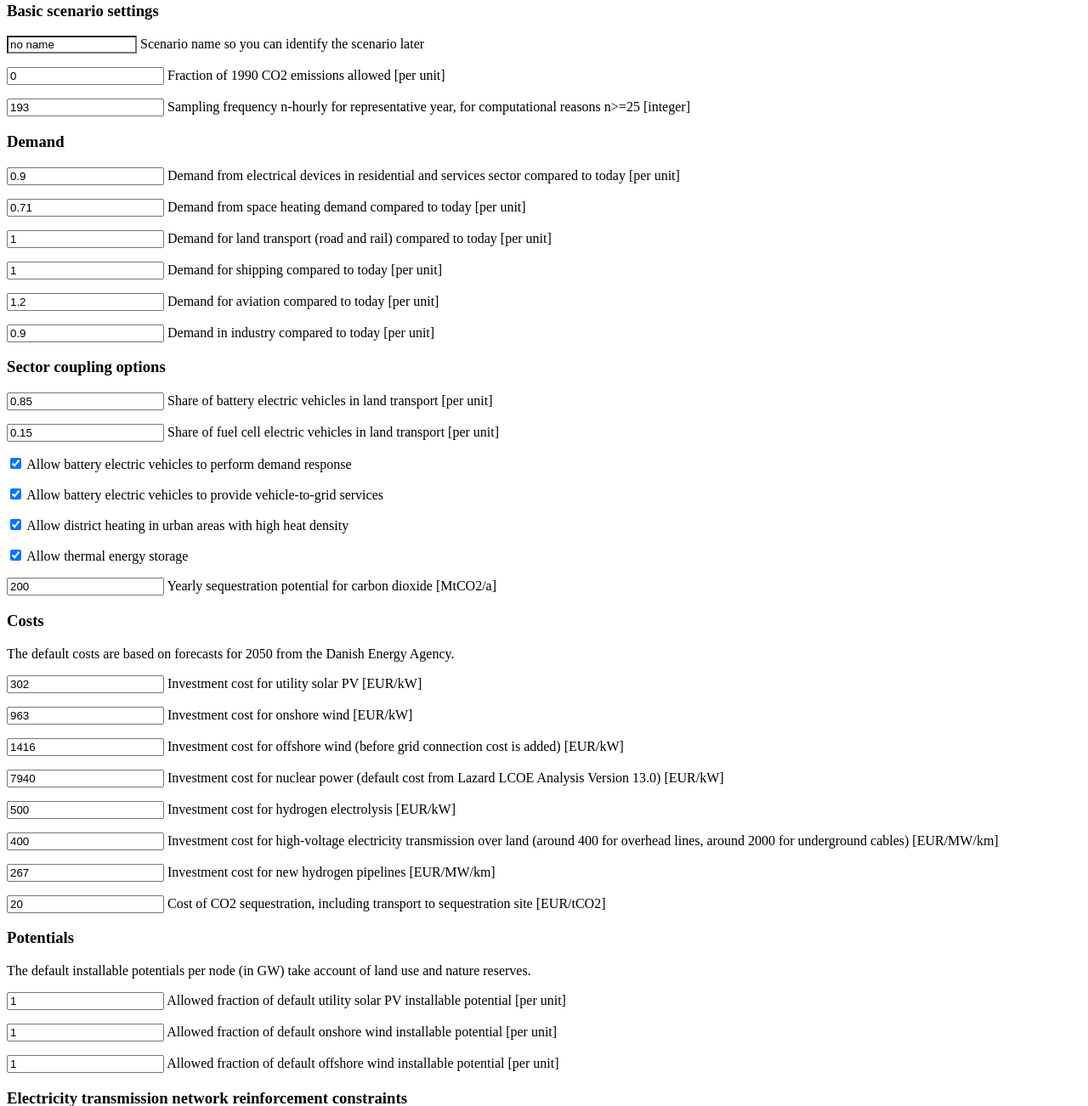
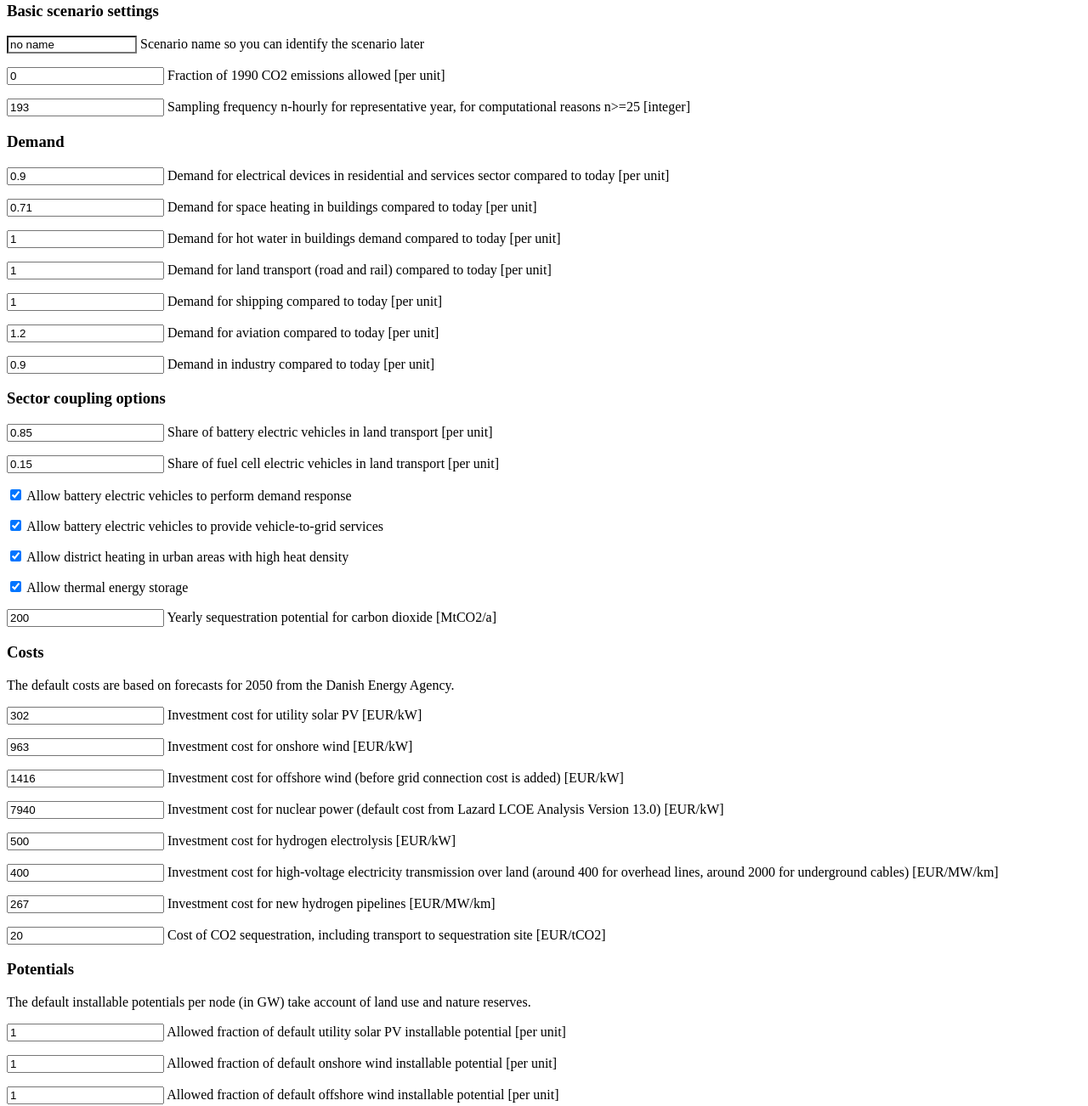
Before and after one commit to PyPSA/pypsa-server, a Flask app: page /submit in a window 1280 px wide. Shown: the part 221-1523 px from the top of the page at 85% size. Run offline with Flask 2, Linux system fonts and the light colour scheme; some libraries are stand-ins or nearby versions.

Commit message:
Allow hot water demand in buildings to be altered

```diff
--- a/config.yaml
+++ b/config.yaml
@@ -43,6 +43,7 @@ scenario:
   land_transport_electric_share: 0.85
   land_transport_fuel_cell_share: 0.15
   space_heat_demand : 0.71
+  water_heat_demand : 1.
   electricity_demand : 0.9
   land_transport_demand : 1.
   shipping_demand : 1.
--- a/server.py
+++ b/server.py
@@ -44,7 +44,7 @@ booleans = ["bev_dsm","v2g","central","tes"]
 
 floats = ["co2_limit",
           "land_transport_electric_share","land_transport_fuel_cell_share",
-          "space_heat_demand",
+          "space_heat_demand","water_heat_demand",
           "electricity_demand","land_transport_demand","shipping_demand","aviation_demand","industry_demand",
           "co2_sequestration_potential",
           "solar_potential","onwind_potential","offwind_potential",
--- a/static/scenarios.js
+++ b/static/scenarios.js
@@ -24,6 +24,7 @@ assumptions = {"scenario_name" : "no name",
 	       "central" : true,
 	       "tes" : true,
 	       "space_heat_demand" : 0.71,
+	       "water_heat_demand" : 1.0,
                "electricity_demand" : 0.9,
 	       "land_transport_demand" : 1.0,
 	       "shipping_demand" : 1.0,
--- a/templates/submit.html
+++ b/templates/submit.html
@@ -29,13 +29,19 @@
     <p>
       <input class="form-check-input" type="number" name="electricity_demand" id="electricity_demand" value=1.0>
       <label class="form-check-label" for="electricity_demand">
-	Demand from electrical devices in residential and services sector compared to today [per unit]
+	Demand for electrical devices in residential and services sector compared to today [per unit]
       </label>
     </p>
     <p>
       <input class="form-check-input" type="number" name="space_heat_demand" id="space_heat_demand" value=1.0>
       <label class="form-check-label" for="space_heat_demand">
-	Demand from space heating demand compared to today [per unit]
+	Demand for space heating in buildings compared to today [per unit]
+      </label>
+    </p>
+    <p>
+      <input class="form-check-input" type="number" name="water_heat_demand" id="water_heat_demand" value=1.0>
+      <label class="form-check-label" for="water_heat_demand">
+	Demand for hot water in buildings demand compared to today [per unit]
       </label>
     </p>
     <p>
--- a/worker.py
+++ b/worker.py
@@ -48,7 +48,8 @@ def solve(assumptions):
                  "land_transport_electric_share","land_transport_fuel_cell_share",
                  "bev_dsm","v2g",
                  "central","tes",
-                 "space_heat_demand", "electricity_demand","land_transport_demand","shipping_demand","aviation_demand","industry_demand",
+                 "space_heat_demand", "water_heat_demand", "electricity_demand","land_transport_demand",
+                 "shipping_demand","aviation_demand","industry_demand",
                  "co2_sequestration_potential",
                  "co2_sequestration_cost"]:
         default["scenario"][item] = assumptions[item]
```
Also changed, not shown: scripts/prepare_sector_network.py (+4 -4 lines).
